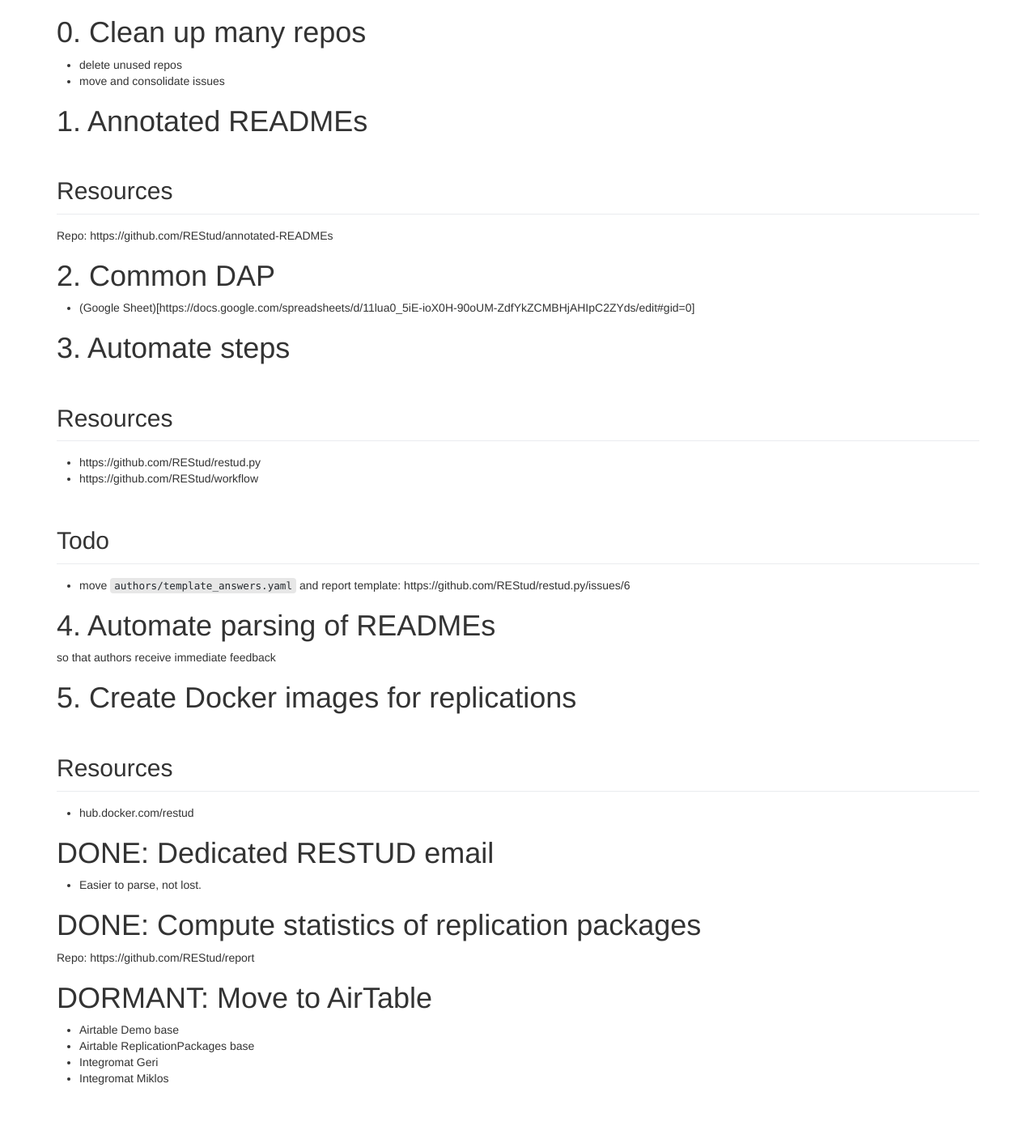
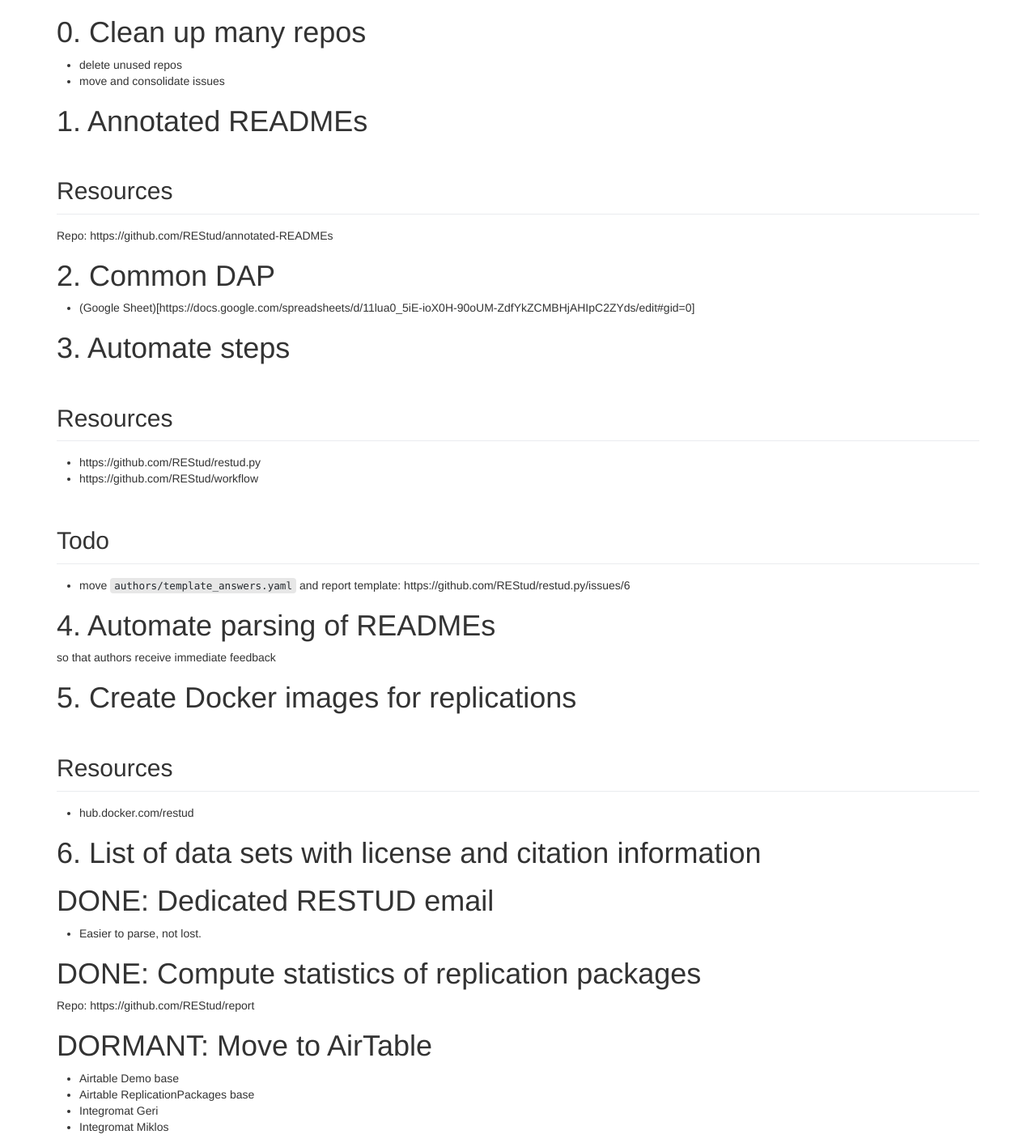
Before and after one commit to REStud/guidance, a Jekyll site: the page built from projects.md, in a window 1280 px wide. Shown: the whole page at 81% size. Built offline with Jekyll 4.4.1, drawn with Linux system fonts in a browser that asks for light colours; our own code applies the rules of GitHub Pages for plain Markdown files; before the commit the page ends 1352 px from its top, so only the background shows below that.

Commit message:
Update projects.md

```diff
--- a/projects.md
+++ b/projects.md
@@ -24,6 +24,8 @@ so that authors receive immediate feedback
 ## Resources
 - hub.docker.com/restud
 
+# 6. List of data sets with license and citation information
+
 # DONE: Dedicated RESTUD email
 - Easier to parse, not lost.
 
```
